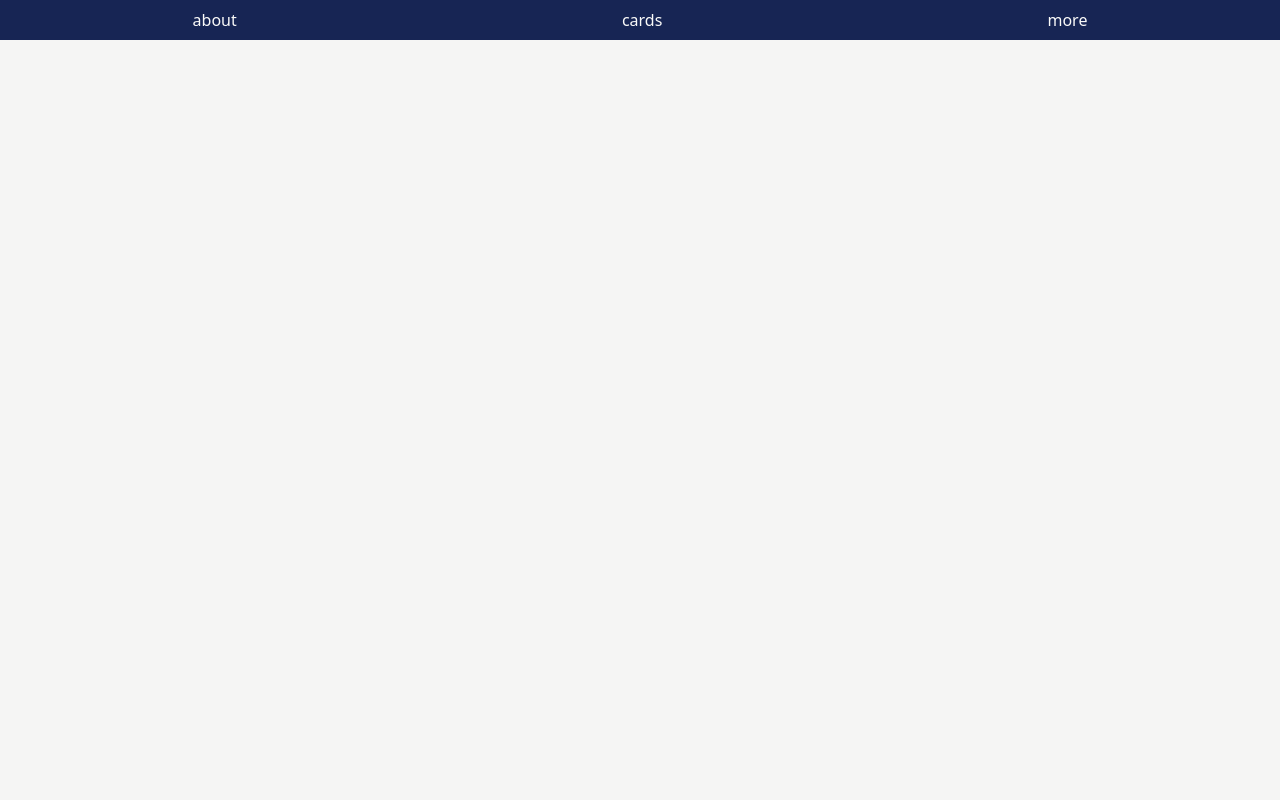
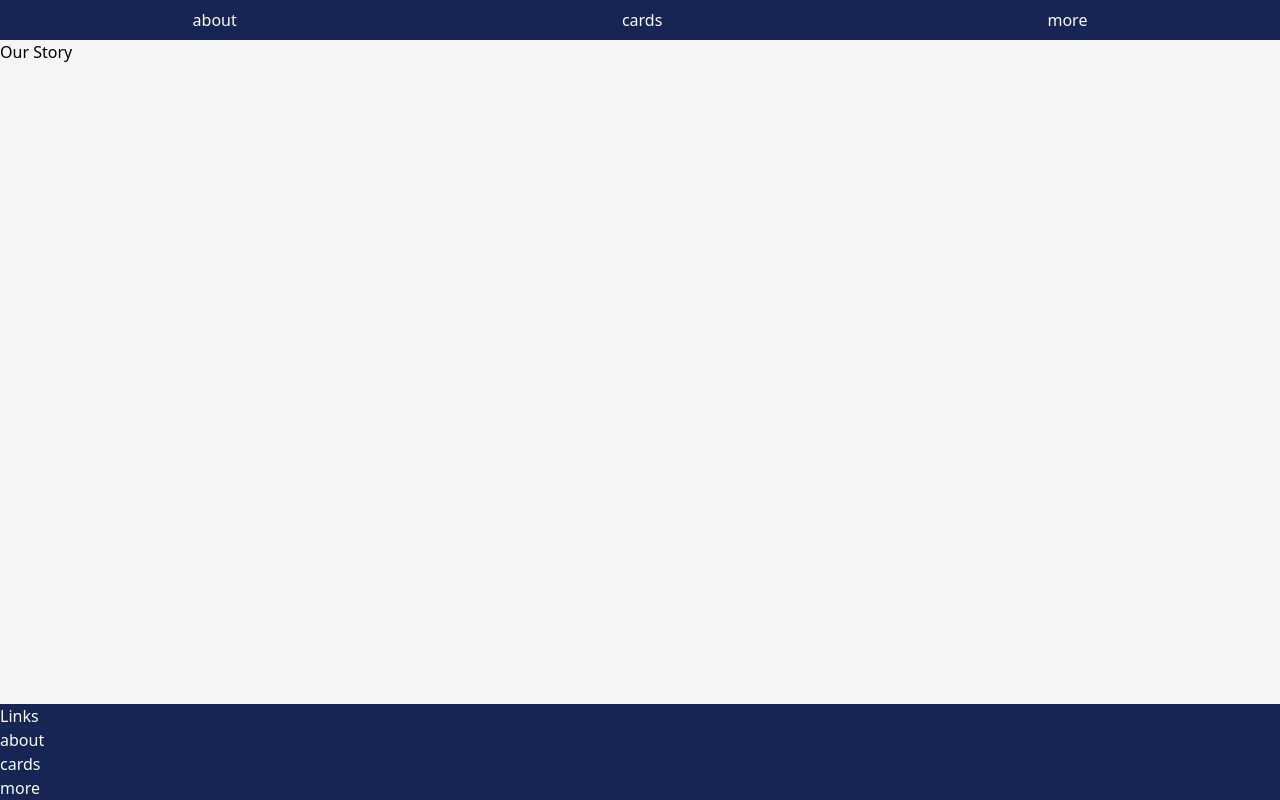
Before and after one commit to sydneyYYC/webpage-to-life, a plain HTML site: page index.html in a window 1280 px wide. Drawn offline with nearby package versions, Linux system fonts and the light colour scheme.

Commit message:
added sticky footer

```diff
--- a/client.js
+++ b/client.js
@@ -1 +1,5 @@
 "use strict";
+
+//render on HTML page using JS
+const aboutHeading = "Our Story";
+let aboutRender = document.querySelector("#about-heading").innerHTML = aboutHeading;
--- a/index.html
+++ b/index.html
@@ -1,5 +1,5 @@
 <!DOCTYPE html>
-<html lang="en">
+<html lang="en" class="min-h-full flex flex-col">
 <head>
   <meta charset="UTF-8">
   <meta name="viewport" content="width=device-width, initial-scale=1.0">
@@ -7,20 +7,36 @@
   <script src="client.js" type="module" defer></script>
   <script src="https://cdn.tailwindcss.com"></script>
 </head>
-<body class="m-0 bg-stone-100">
+<body class="m-0 bg-stone-100 flex flex-auto flex-col min-h-full">
   <nav class="max-w-full bg-blue-950 justify-center">
     <ul class="flex justify-around">
-      <li class="text-stone-50 p-2 hover:bg-blue-500 hover:rounded-lg">about</li>
-      <li class="text-stone-50 p-2 hover:bg-blue-500 hover:rounded-lg">cards</li>
-      <li class="text-stone-50 p-2 hover:bg-blue-500 hover:rounded-lg">more</li>
+      <a href="#about"><li class="text-stone-50 p-2 hover:bg-blue-500 hover:rounded-lg">about</li></a>
+      <a><li class="text-stone-50 p-2 hover:bg-blue-500 hover:rounded-lg">cards</li></a>
+      <a><li class="text-stone-50 p-2 hover:bg-blue-500 hover:rounded-lg">more</li></a>
     </ul>
   </nav>
-  <main>
+  <main class=" flex flex-auto flex-col">
+    <section id="about">
+      <div id="card-body">
+        <div id="card-content">
+          <h4 id="about-heading"> </h4>
+        </div>
+      </div>
+    </section>
     <div>
 
     </div>
 
-  </main>
-  <footer></footer>
+  </footer>
+</main>
 </body>
+<footer class= " block justify-self-end max-w-full bg-blue-950">
+<ul class="bg-blue-950 flex">
+  <div class="flex flex-col text-slate-50">
+  <li>Links</li>
+  <a><li>about</li></a>
+  <a><li>cards</li></a>
+  <a><l1>more</l1></a>
+</div>
+</ul>
 </html>
```
